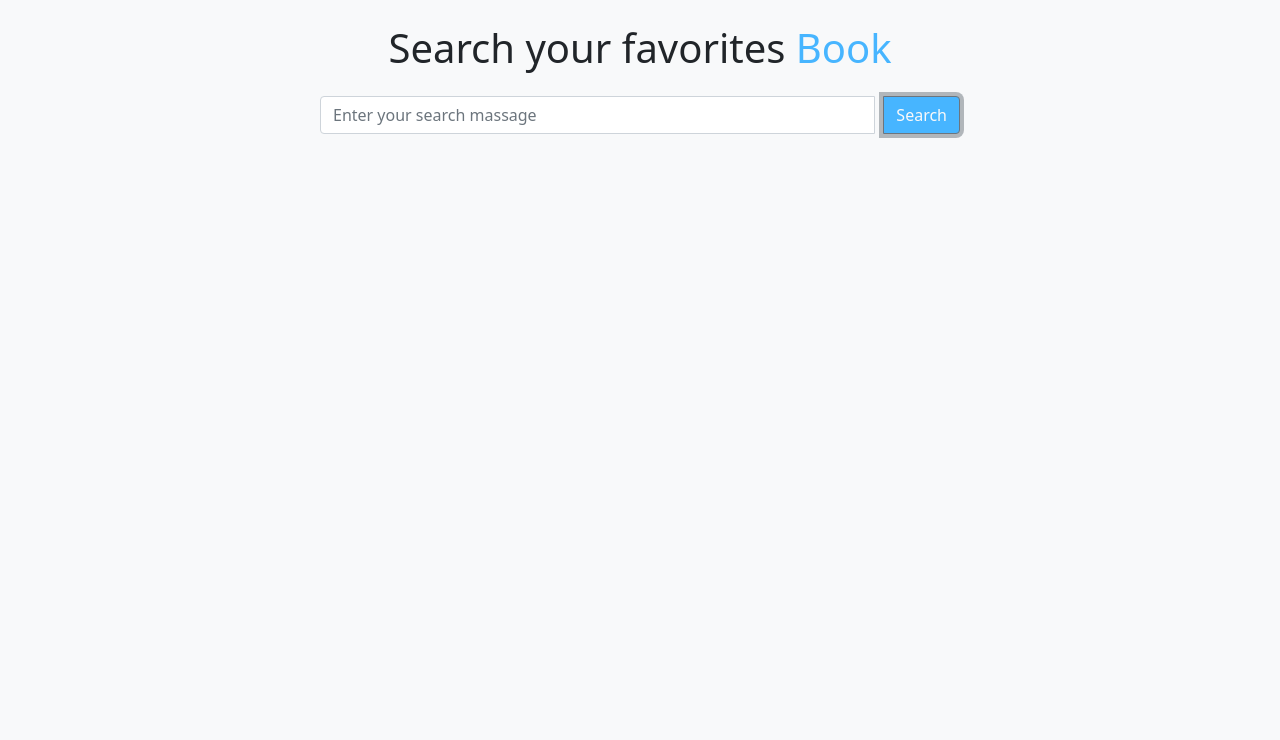
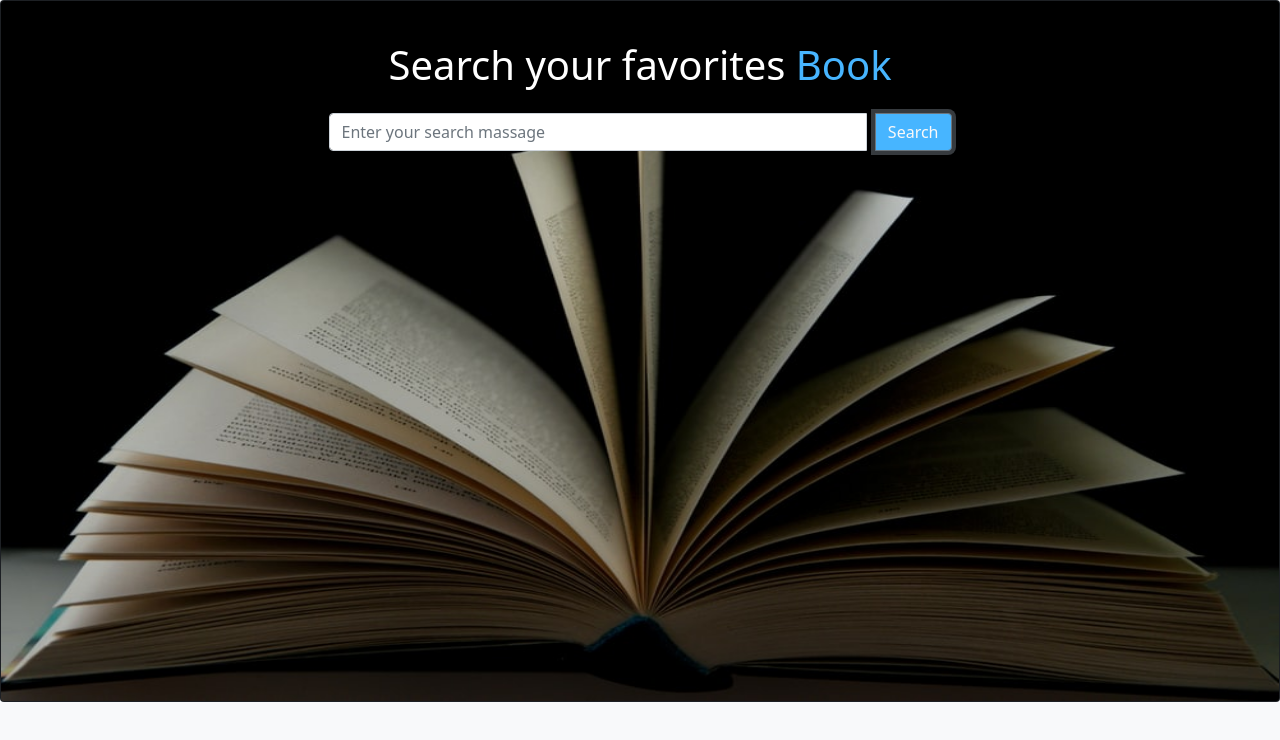
Before and after one commit to Munni2244/Book-Archive, a plain HTML site: page index.html in a window 1280 px wide. Both pictures are taken after typing "Sample" into the empty fields and a click on the button "Search". Drawn offline with nearby package versions, Linux system fonts and the light colour scheme; no server answers.

Commit message:
assaingment done

```diff
--- a/app.js
+++ b/app.js
@@ -1,41 +1,36 @@
-const inputText=document.getElementById('inputId');
-const errorDiv=document.getElementById('error');
-const errorDiv2=document.getElementById('error2');
-const container=document.getElementById('container');
-const foundResult = document.getElementById('result');
+const inputText=document.getElementById('inputId');      //inputId
+const errorDiv=document.getElementById('error');         // error div
+const container=document.getElementById('container');      // card container
+const foundResult = document.getElementById('result');        //total found
+//search input
 const getInputField=()=>{
-
     const inputValue= inputText.value;
     inputText.value="";
-    // if(inputValue===""){
-    //   errorDiv.innerText="Input Value Cann't be Empty ";
-    //   // return;
-    // }
+    if(inputValue===""){
+      errorDiv.innerText="Please Enter Your Value! ";
+      return;
+    }
+ // clear container//
     container.innerHTML='';
+    //data fetch
     fetch(`https://openlibrary.org/search.json?q=${inputValue}`)
     .then(res => res.json())
     .then(data => {
-      console.log(data)
-      foundResult.innerText=`Total result Found: ${data.numFound}`;
+      foundResult.innerText=`Total result Found: ${data.numFound}`;         //total result found
       getDisplayValue(data.docs);
     })
-
 };
 
-// getInputField();
+// call data/////
 const getDisplayValue =(books) =>{
-    console.log(books);
+    errorDiv.innerText='';
 
-//       if(!books.numFoundExact){
-//         console.log(errorDiv);
-//         errorDiv2.style.display='block'
-//        errorDiv2.innerText='Request result not found!'
-//     }
+  //error handling///
+      if(books.length===0){
+       errorDiv.innerText='Request result not found! Please Try Again!'
+    }
 
-//   else{
-//     errorDiv2.style.display='none';
-// }
-
+    //append data///////
       books.forEach(book=> {
     const div = document.createElement('div');
     div.classList.add('row');
@@ -55,9 +50,4 @@ const getDisplayValue =(books) =>{
     container.appendChild(div);
 
     });
-
-
-
-
-
 }
--- a/index.html
+++ b/index.html
@@ -12,27 +12,30 @@
 
 </head>
 <body class="bg-light">
-    <h1 class=" text-center my-4">Search your favorites <span>Book</span></h1>
-    <!-- input field -->
-        <div class="input-group mb-5 w-50 mx-auto">
-            <input id="inputId" type="text" class="form-control" placeholder="Enter your search massage" aria-label="Recipient's username" aria-describedby="button-search">
-            <button onclick="getInputField()" class="btn btn-outline-secondary ms-2" type="button" id="button-search">Search</button>
-          </div>
 
-          <!-- error msg -->
-          <!-- <div id="error" class="text-center text-danger">
+    <div class="card bg-dark text-white">
+        <!-- background img  -->
+        <img src="images/book2.jpg" class="card-img" alt="...">
+        <div class="card-img-overlay">
+            <h1 class=" text-center my-4">Search your favorites <span>Book</span></h1>
+          <!-- input field -->
+            <div class="input-group mb-3 w-50 mx-auto">
+                <input id="inputId" type="text" class="form-control" placeholder="Enter your search massage" aria-label="Recipient's username" aria-describedby="button-search">
+                <button onclick="getInputField()" class="btn btn-outline-secondary ms-2" type="button" id="button-search">Search</button>
+              </div>
+         <!-- error msg -->
+         <div id="error" class="text-center text-danger fs-5 fw-bold mb-3">
 
-          </div> -->
-          <!-- <div id="error2" class="text-center text-danger">
+        </div>
+        <!--  total result  -->
+        <div id="result" class="text-center fs-4 fw-bold">
 
-          </div> -->
+        </div>
+        </div>
 
-          <div id="result" class="text-center text-secondary fs-4 fw-medium">
+      </div>
 
-          </div>
-
-
-          <!-- cards -->
+          <!-- cards container -->
           <div class="row row-cols-1 row-cols-md-3 g-4" id="container">
 
           </div>
--- a/style.css
+++ b/style.css
@@ -1,3 +1,10 @@
+body {
+margin: 0%;
+}
+body img{
+    width: 100%;
+    height: 700px;
+}
 .col{
     border: 1px solid whitesmoke;
     border-radius: 20px;
```
Also changed, not shown: images/book2.jpg (added).
